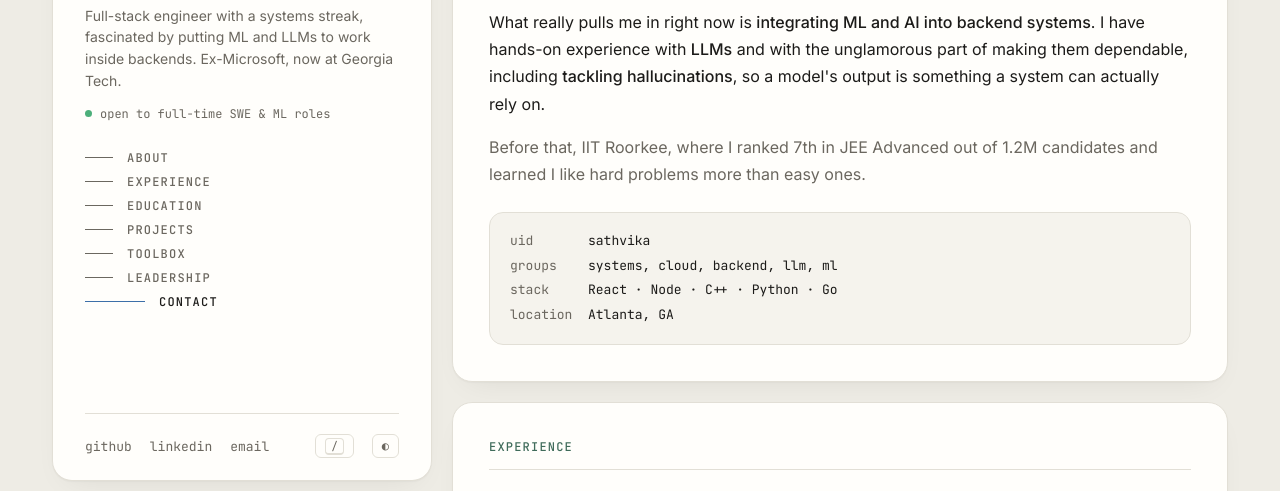
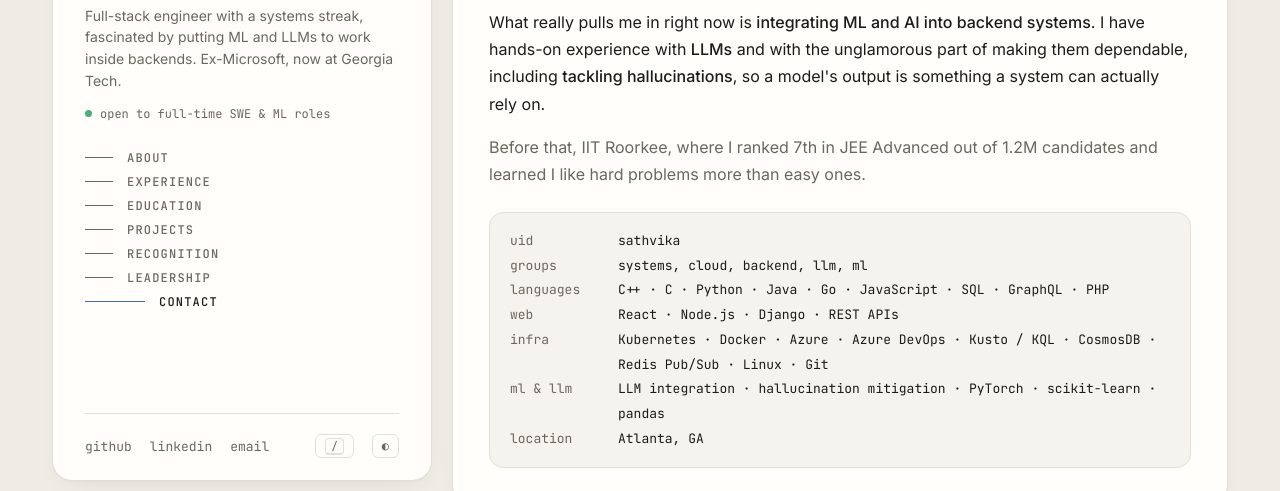
Before and after one commit to skadukuntla3/skadukuntla3.github.io, a plain HTML site: page index.html in a window 1280 px wide. Shown: the part 295-786 px from the top of the page. Drawn offline with Linux system fonts and the light colour scheme.

Commit message:
Move tech stack into the About box; Toolbox becomes Recognition
Co-Authored-By: Claude Sonnet 5.5 <noreply@anthropic.com>

```diff
--- a/index.html
+++ b/index.html
@@ -97,7 +97,8 @@
   .chip:hover { color: var(--ink); border-color: var(--muted); }
   .chip[aria-pressed="true"] { background: var(--accent-soft); color: var(--accent); border-color: var(--accent); }
 
-  .id { background: var(--surface); border: 1px solid var(--line); border-radius: 14px; padding: 16px 20px; font: 400 13px/1.9 var(--mono); margin: 24px 0 0; overflow-x: auto; }
+  .id { background: var(--surface); border: 1px solid var(--line); border-radius: 14px; padding: 16px 20px; font: 400 13px/1.9 var(--mono); margin: 24px 0 0; }
+  .id .r { display: grid; grid-template-columns: 92px minmax(0, 1fr); column-gap: 16px; }
   .id .k { color: var(--muted); }
 
   .skills { display: grid; grid-template-columns: repeat(2, minmax(0, 1fr)); gap: 12px; align-items: start; margin: 0; font-size: 14.5px; }
@@ -216,7 +217,7 @@
           <li><a href="#work" data-s="work">Experience</a></li>
           <li><a href="#education" data-s="education">Education</a></li>
           <li><a href="#projects" data-s="projects">Projects</a></li>
-          <li><a href="#skills" data-s="skills">Toolbox</a></li>
+          <li><a href="#skills" data-s="skills">Recognition</a></li>
           <li><a href="#leadership" data-s="leadership">Leadership</a></li>
           <li><a href="#contact" data-s="contact">Contact</a></li>
         </ul>
@@ -240,10 +241,15 @@
       <p>I'm a <b>full-stack engineer</b> with a strong systems background. I've shipped UIs, APIs and data pipelines end to end: React and Node services, MongoDB-backed backends and test-analytics dashboards, plus the cloud and distributed systems behind them. At Microsoft I owned core pieces of <b>Azure Traffic Manager and DNS</b> for sovereign clouds. At Georgia Tech I own the full stack of a research platform used by 44K people.</p>
       <p>What really pulls me in right now is <b>integrating ML and AI into backend systems</b>. I have hands-on experience with <b>LLMs</b> and with the unglamorous part of making them dependable, including <b>tackling hallucinations</b>, so a model's output is something a system can actually rely on.</p>
       <p class="muted">Before that, IIT Roorkee, where I ranked 7th in JEE Advanced out of 1.2M candidates and learned I like hard problems more than easy ones.</p>
-<pre class="id" aria-label="About, as a terminal listing"><span class="k">uid</span>       sathvika
-<span class="k">groups</span>    systems, cloud, backend, llm, ml
-<span class="k">stack</span>     React · Node · C++ · Python · Go
-<span class="k">location</span>  Atlanta, GA</pre>
+<div class="id" role="group" aria-label="About, as a terminal listing">
+        <div class="r"><span class="k">uid</span><span>sathvika</span></div>
+        <div class="r"><span class="k">groups</span><span>systems, cloud, backend, llm, ml</span></div>
+        <div class="r"><span class="k">languages</span><span>C++ · C · Python · Java · Go · JavaScript · SQL · GraphQL · PHP</span></div>
+        <div class="r"><span class="k">web</span><span>React · Node.js · Django · REST APIs</span></div>
+        <div class="r"><span class="k">infra</span><span>Kubernetes · Docker · Azure · Azure DevOps · Kusto / KQL · CosmosDB · Redis Pub/Sub · Linux · Git</span></div>
+        <div class="r"><span class="k">ml &amp; llm</span><span>LLM integration · hallucination mitigation · PyTorch · scikit-learn · pandas</span></div>
+        <div class="r"><span class="k">location</span><span>Atlanta, GA</span></div>
+      </div>
     </section>
 
     <section class="reveal" id="work" data-sec>
@@ -367,13 +373,9 @@
     </section>
 
     <section class="reveal" id="skills" data-sec>
-      <p class="label">Toolbox</p>
+      <p class="label">Recognition</p>
       <dl class="skills">
-        <div><dt>languages</dt><dd>C++, C, Python, Java, Go, JavaScript, GraphQL, SQL, PHP</dd></div>
-        <div><dt>infra</dt><dd>Kubernetes, Docker, Azure, Azure DevOps, Kusto / KQL, CosmosDB, Redis Pub/Sub, Linux, Git</dd></div>
-        <div><dt>web</dt><dd>React, Node.js, Django, REST APIs</dd></div>
-        <div><dt>ml &amp; llm</dt><dd>LLM integration, hallucination mitigation, PyTorch, scikit-learn, pandas</dd></div>
-        <div class="wide"><dt>recognition</dt><dd><ul class="plain">
+        <div class="wide"><dt>awards &amp; selections</dt><dd><ul class="plain">
           <li>Secured <mark>All India Rank 7</mark> in JEE among 1.2 million candidates.</li>
           <li>Awarded the <mark>KVPY Fellowship</mark>.</li>
           <li>Placed <mark>Global Rank 637</mark> in Google Code Jam to I/O.</li>
```
